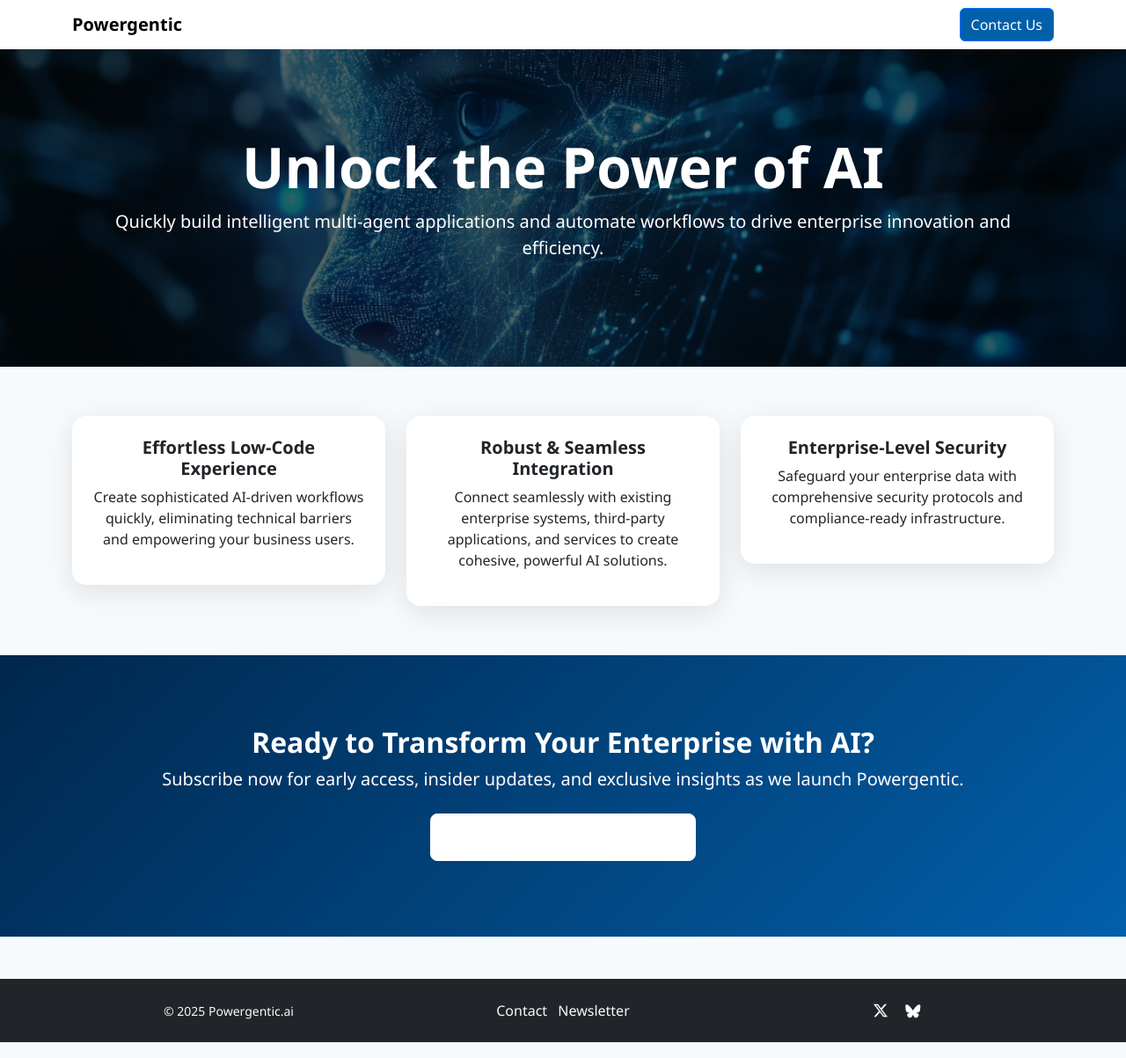
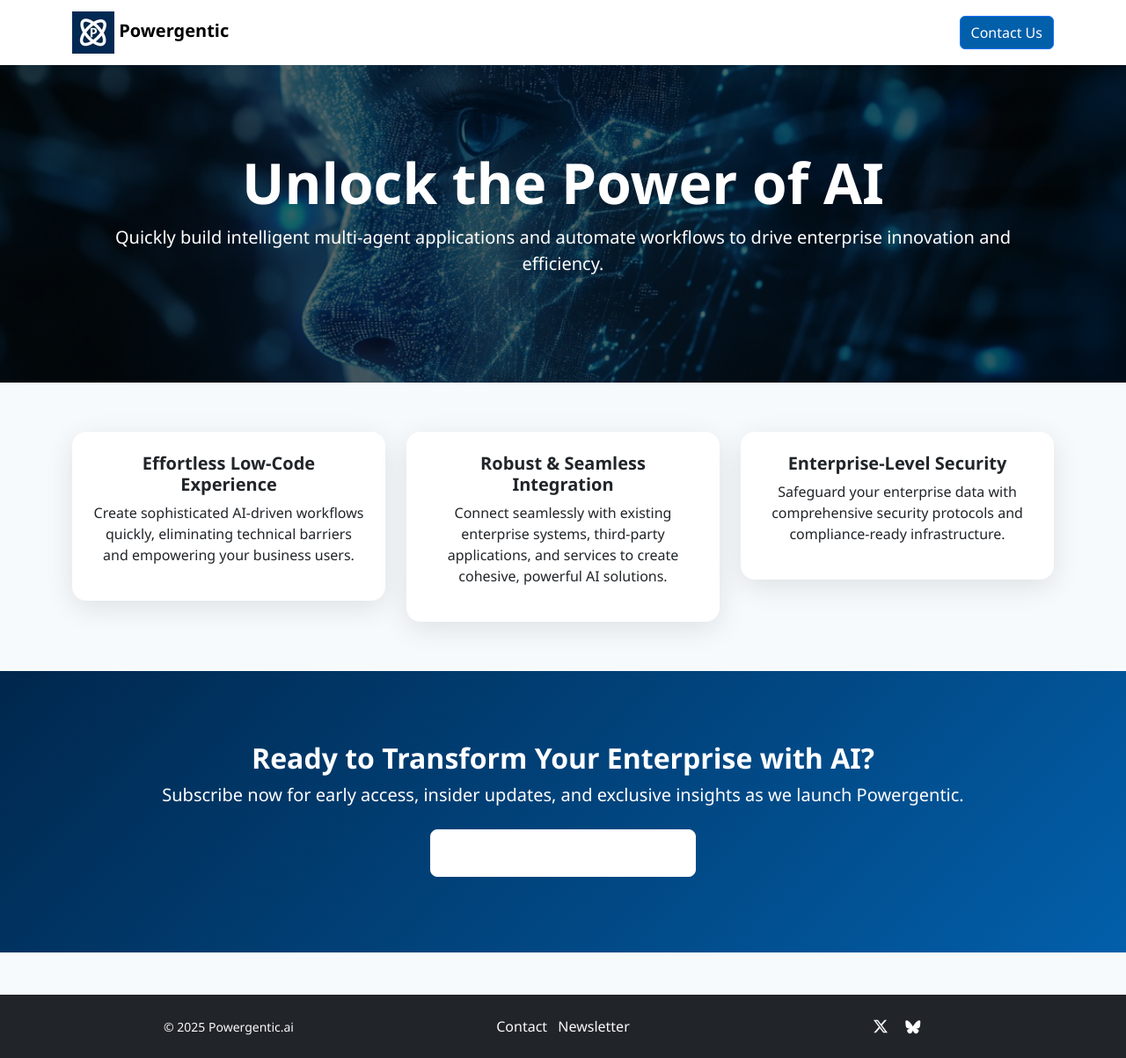
Before and after one commit to powergentic/website, a Jekyll site: the page built from index.html, in a window 1280 px wide. Shown: the whole page at 88% size. Built offline with Jekyll 4.4.1, drawn with Linux system fonts in a browser that asks for light colours; a script that is not in the unit is left out; grey boxes are pictures that could not be loaded.

Commit message:
add logo

```diff
--- a/_includes/header.html
+++ b/_includes/header.html
@@ -1,6 +1,9 @@
 <nav class="navbar navbar-expand-lg navbar-light bg-white">
   <div class="container">
-    <a class="navbar-brand" href="#">{{ site.brand }}</a>
+    <a class="navbar-brand" href="#">
+      <img src="/images/powergentic-logo-48x48.jpg" alt="{{ site.brand }}" />
+      {{ site.brand }}
+    </a>
     <button class="navbar-toggler" type="button" data-bs-toggle="collapse" data-bs-target="#navbarNav">
       <span class="navbar-toggler-icon"></span>
     </button>
```
Also changed, not shown: images/powergentic-logo-128z128.jpg (added), images/powergentic-logo-48x48.jpg (added), images/powergentic-logo.jpg (added).
